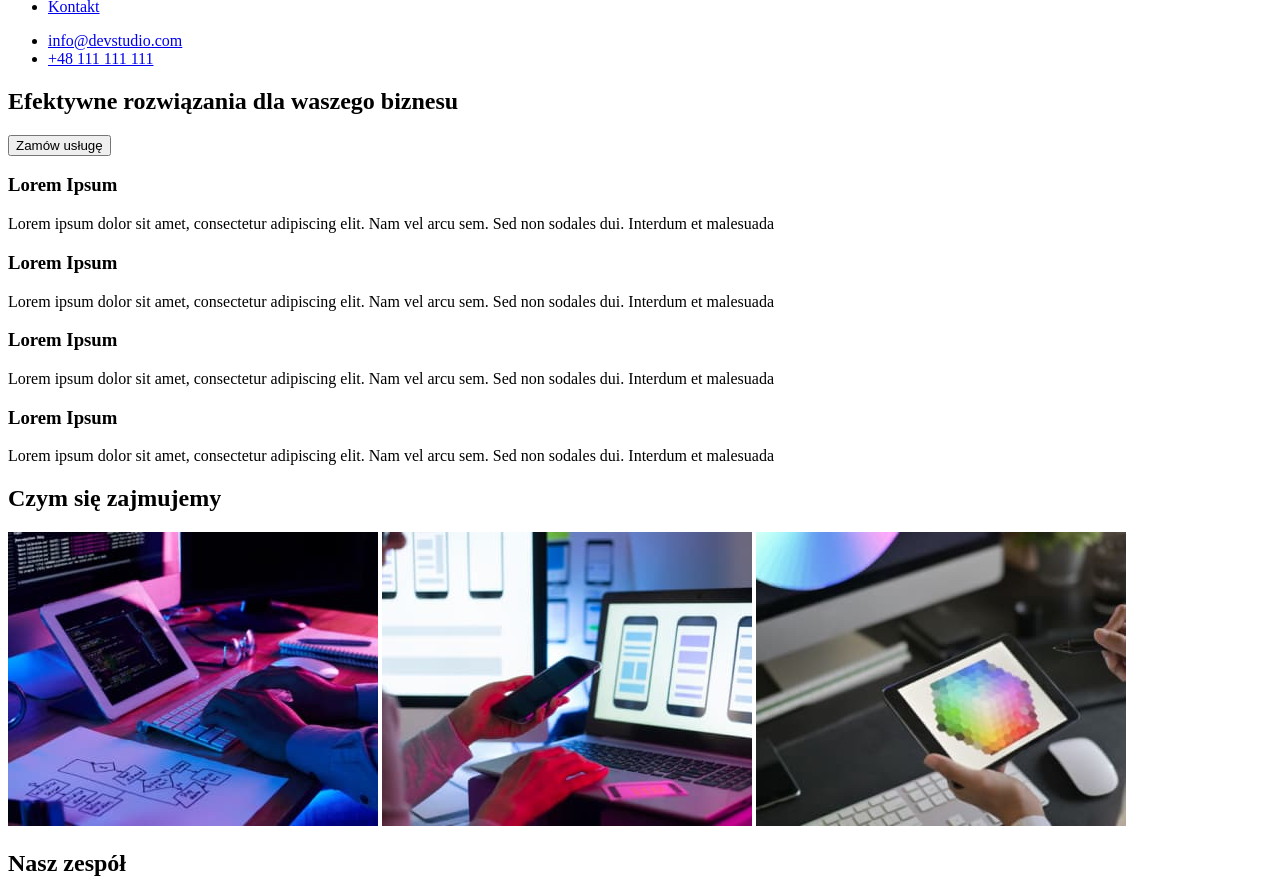
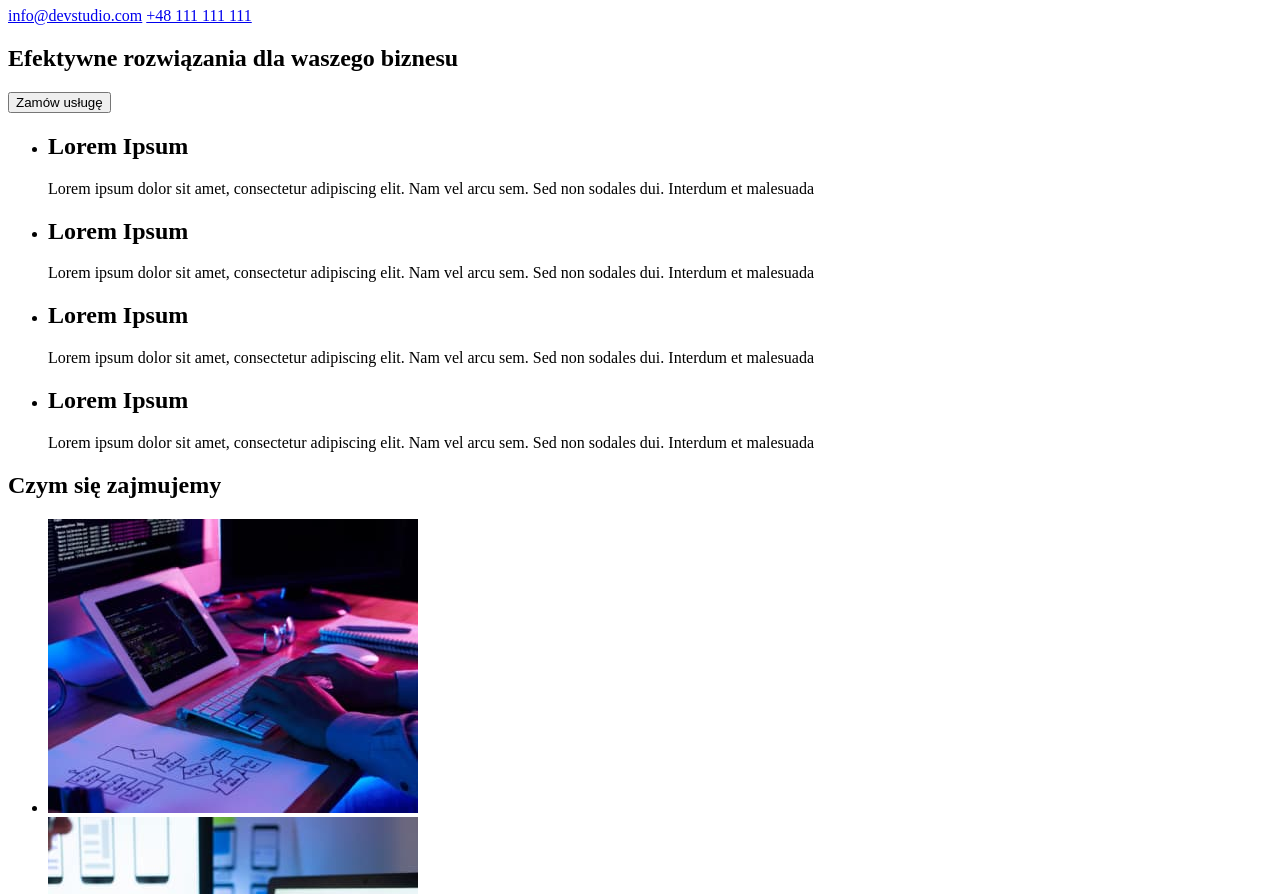
Before and after one commit to KamilStasiak92/goit-markup-hw-01, a plain HTML site: page index.html in a window 1280 px wide. Shown: the part 105-999 px from the top of the page. Drawn offline with Linux system fonts and the light colour scheme.

Commit message:
Update index.html

```diff
--- a/index.html
+++ b/index.html
@@ -8,9 +8,9 @@
   </head>
   <body>
     <header>
-      <h2>
+      <div>
         <a href="index.html"><span>Web</span>Studio</a>
-      </h2>
+      </div>
       <nav>
         <ul>
           <li><a href="#">Agencja</a></li>
@@ -18,10 +18,10 @@
           <li><a href="#">Kontakt</a></li>
         </ul>
       </nav>
-      <ul>
-        <li><a href="mailto:info@devstudio.com">info@devstudio.com</a></li>
-        <li><a href="tel:+48111111111">+48 111 111 111</a></li>
-      </ul>
+      <div>
+        <a href="mailto:info@devstudio.com">info@devstudio.com</a>
+        <a href="tel:+48111111111">+48 111 111 111</a>
+      </div>
     </header>
     <main>
       <section>
@@ -29,43 +29,59 @@
         <button type="button">Zamów usługę</button>
       </section>
       <section>
+        <ul>
+          <li>
             <hgroup>
-          <h3>Lorem Ipsum</h3>
+              <h2>Lorem Ipsum</h2>
               <p>
                 Lorem ipsum dolor sit amet, consectetur adipiscing elit. Nam vel arcu sem. Sed non
                 sodales dui. Interdum et malesuada
               </p>
             </hgroup>
+          </li>
+          <li>
             <hgroup>
-          <h3>Lorem Ipsum</h3>
+              <h2>Lorem Ipsum</h2>
               <p>
                 Lorem ipsum dolor sit amet, consectetur adipiscing elit. Nam vel arcu sem. Sed non
                 sodales dui. Interdum et malesuada
               </p>
             </hgroup>
+          </li>
+          <li>
             <hgroup>
-          <h3>Lorem Ipsum</h3>
+              <h2>Lorem Ipsum</h2>
               <p>
                 Lorem ipsum dolor sit amet, consectetur adipiscing elit. Nam vel arcu sem. Sed non
                 sodales dui. Interdum et malesuada
               </p>
             </hgroup>
+          </li>
+          <li>
             <hgroup>
-          <h3>Lorem Ipsum</h3>
+              <h2>Lorem Ipsum</h2>
               <p>
                 Lorem ipsum dolor sit amet, consectetur adipiscing elit. Nam vel arcu sem. Sed non
                 sodales dui. Interdum et malesuada
               </p>
             </hgroup>
+          </li>
+        </ul>
       </section>
       <section>
         <h2>Czym się zajmujemy</h2>
-        <img src="images/task1.jpg" alt="Osoba zajmująca się kodowaniem" />
+        <ul>
+          <li><img src="images/task1.jpg" alt="Osoba zajmująca się kodowaniem" /></li>
+          <li>
             <img src="images/task2.jpg" alt="Mężczyzna trzymający telefon, pracujący na laptopie" />
-        <img src="images/task3.jpg" alt="Tablet z paletą barw" />
+          </li>
+          <li><img src="images/task3.jpg" alt="Tablet z paletą barw" /></li>
+        </ul>
       </section>
       <section>
         <h2>Nasz zespół</h2>
+        <ul>
+          <li>
             <figure>
               <img
                 src="images/member1.jpg"
@@ -78,6 +94,8 @@
                 <p>Product Designer</p>
               </figcaption>
             </figure>
+          </li>
+          <li>
             <figure>
               <img
                 src="images/member2.jpg"
@@ -90,6 +108,8 @@
                 <div>Frontend Developer</div>
               </figcaption>
             </figure>
+          </li>
+          <li>
             <figure>
               <img src="images/member3.jpg" alt="John Doe - Marketing" width="270" height="260" />
               <figcaption>
@@ -97,6 +117,8 @@
                 <div>Marketing</div>
               </figcaption>
             </figure>
+          </li>
+          <li>
             <figure>
               <img src="images/member4.jpg" alt="John Doe - UI Designer" width="270" height="260" />
               <figcaption>
@@ -104,6 +126,8 @@
                 <div>UI Designer</div>
               </figcaption>
             </figure>
+          </li>
+        </ul>
       </section>
     </main>
     <footer>
```
Lines whose indentation alone changed are shown as unchanged.
